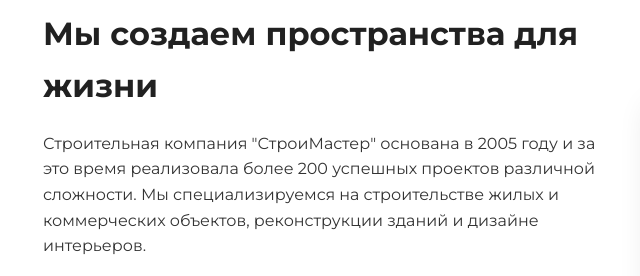
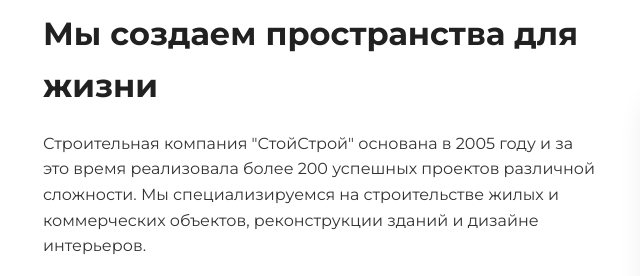
Before and after one commit to Maria0427/yvf, a plain HTML site: page index.html in a window 1280 px wide. Shown: the part 2540-2816 px from the top of the page, 17-657 px from the left. Drawn offline with Linux system fonts and the light colour scheme.

Commit message:
Update index.html

```diff
--- a/index.html
+++ b/index.html
@@ -902,7 +902,7 @@
             <div class="about-content">
                 <div class="about-text">
                     <h3>Мы создаем пространства для жизни</h3>
-                    <p>Строительная компания "СтроиМастер" основана в 2005 году и за это время реализовала более 200 успешных проектов различной сложности. Мы специализируемся на строительстве жилых и коммерческих объектов, реконструкции зданий и дизайне интерьеров.</p>
+                    <p>Строительная компания "СтойСтрой" основана в 2005 году и за это время реализовала более 200 успешных проектов различной сложности. Мы специализируемся на строительстве жилых и коммерческих объектов, реконструкции зданий и дизайне интерьеров.</p>
                     <p>Наша команда состоит из высококвалифицированных специалистов с многолетним опытом работы. Мы используем современные технологии и качественные материалы, чтобы обеспечить долговечность и надежность наших строений.</p>
 
                     <div class="about-stats">
```
